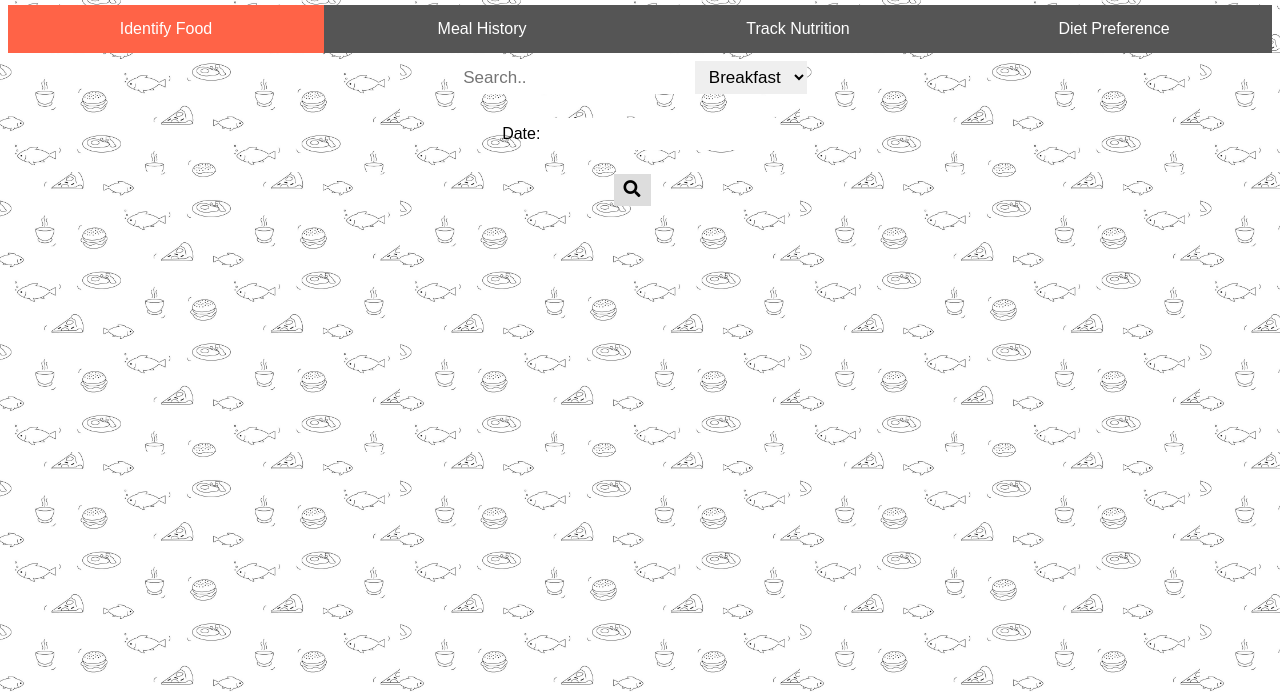
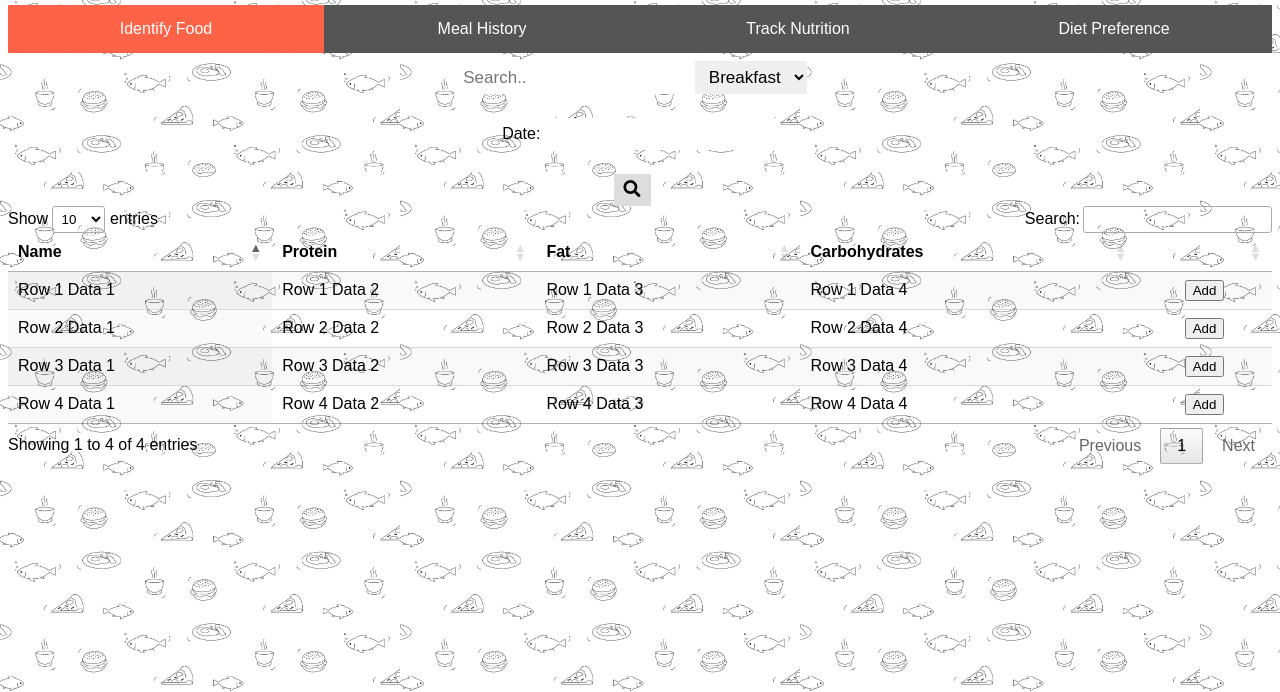
Before and after one commit to dfong1234/BakeOff2, a Flask app: page / in a window 1280 px wide. Shown: the part 108-800 px from the top of the page. Run offline with Flask 2, Linux system fonts and the light colour scheme; some libraries are stand-ins or nearby versions.

Commit message:
Add Datatable

```diff
--- a/templates/index.html
+++ b/templates/index.html
@@ -12,6 +12,7 @@
         <link rel="stylesheet" href="/static/style.css">
         <link rel="stylesheet" href="https://use.fontawesome.com/releases/v5.11.2/css/all.css">
         <link rel="stylesheet" href="//code.jquery.com/ui/1.12.1/themes/base/jquery-ui.css">
+        <link rel="stylesheet" href="//cdn.datatables.net/1.10.20/css/jquery.dataTables.min.css">
         <title>BakeOff #2 - Food Identification</title>
     </head>
 
@@ -41,11 +42,48 @@
             </div>
         </div>
 
+        <table id="table_id" class="display">
+            <thead>
+                <tr>
+                    <th>Name</th>
+                    <th>Protein</th>
+                    <th>Fat</th>
+                    <th>Carbohydrates</th>
+                    <th></th>
 
-
-
-        <!-- my own or 3rd party library -->
-
+                </tr>
+            </thead>
+            <tbody>
+                <tr>
+                    <td>Row 1 Data 1</td>
+                    <td>Row 1 Data 2</td>
+                    <td>Row 1 Data 3</td>
+                    <td>Row 1 Data 4</td>
+                    <th></th>
+                </tr>
+                <tr>
+                    <td>Row 2 Data 1</td>
+                    <td>Row 2 Data 2</td>
+                    <td>Row 2 Data 3</td>
+                    <td>Row 2 Data 4</td>
+                    <th></th>
+                </tr>
+                <tr>
+                    <td>Row 3 Data 1</td>
+                    <td>Row 3 Data 2</td>
+                    <td>Row 3 Data 3</td>
+                    <td>Row 3 Data 4</td>
+                    <th></th>
+                </tr>
+                <tr>
+                    <td>Row 4 Data 1</td>
+                    <td>Row 4 Data 2</td>
+                    <td>Row 4 Data 3</td>
+                    <td>Row 4 Data 4</td>
+                    <th></th>
+                </tr>
+            </tbody>
+        </table>
 
         <!-- Online library -->
         <script type="text/javascript" src="//code.jquery.com/jquery-3.4.1.min.js"></script>
@@ -56,8 +94,18 @@
           $( "#datepicker" ).datepicker();
         } );
         </script>
-
-        <!-- https://fontawesome.com/ -->
+        <script src="//cdn.datatables.net/1.10.20/js/jquery.dataTables.min.js"></script>
+        <script>
+        $(document).ready( function () {
+            $('#table_id').DataTable({
+                "columnDefs": [ {
+                    "targets": -1,
+                    "data": null,
+                    "defaultContent": "<button type=\"submit\" id=\"b_add_item\">Add</i></button>"
+                } ]
+            });
+        });
+        </script>
 
         <!-- Project-specific Library -->
         <script type="text/javascript" src="/static/bakeoff2.main.js"></script>
```
